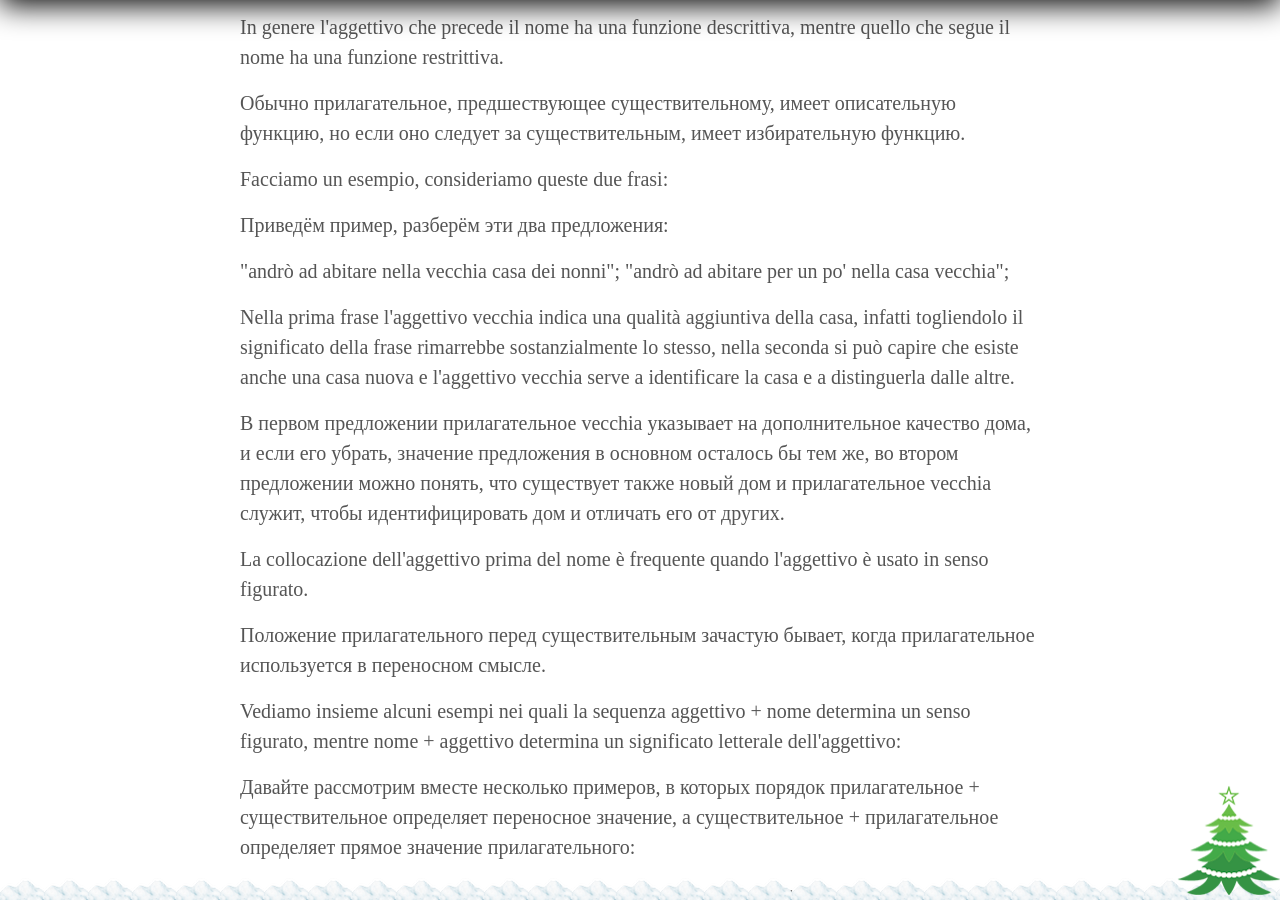
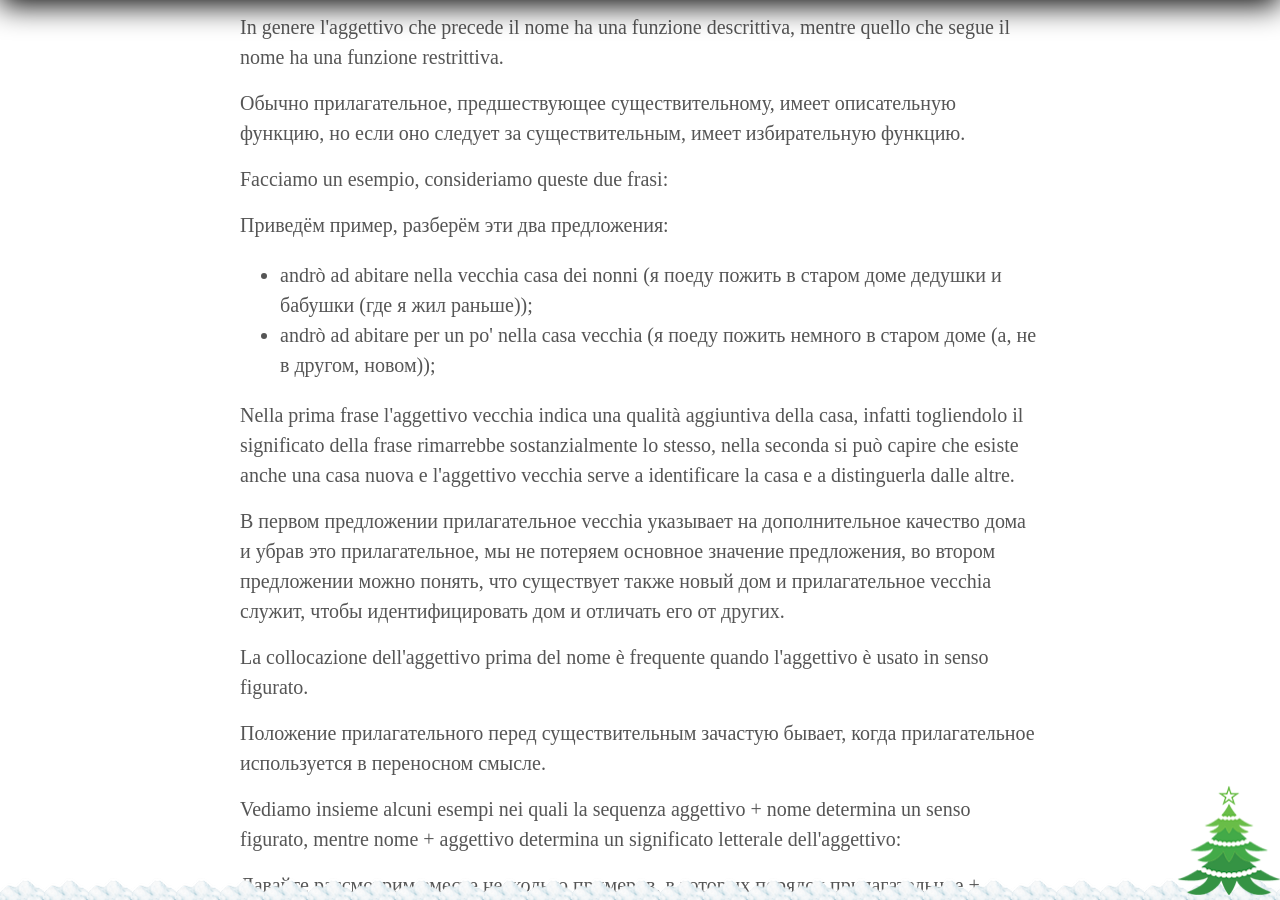
Before and after one commit to postolny/postolny.github.io, a Jekyll site: the page built from _posts/2021-03-25-la-posizione-dell-aggettivo-qualificativo.md, in a window 1280 px wide and 900 px high, scrolled down 2117 px. Built offline with Jekyll 4.4.1, drawn with Linux system fonts in a browser that asks for light colours; nearby versions of some CDN libraries.

Commit message:
Add files via upload

```diff
--- a/_posts/2021-03-25-la-posizione-dell-aggettivo-qualificativo.md
+++ b/_posts/2021-03-25-la-posizione-dell-aggettivo-qualificativo.md
@@ -46,11 +46,12 @@ Facciamo un esempio, consideriamo queste due frasi:
 
 Приведём пример, разберём эти два предложения:
 
-"andrò ad abitare nella vecchia casa dei nonni"; "andrò ad abitare per un po' nella casa vecchia";
+- andrò ad abitare nella vecchia casa dei nonni (я поеду пожить в старом доме дедушки и бабушки (где я жил раньше));
+- andrò ad abitare per un po' nella casa vecchia  (я поеду пожить немного в старом доме (а, не в другом, новом));
 
 Nella prima frase l'aggettivo vecchia indica una qualità aggiuntiva della casa, infatti togliendolo il significato della frase rimarrebbe sostanzialmente lo stesso, nella seconda si può capire che esiste anche una casa nuova e l'aggettivo vecchia serve a identificare la casa e a distinguerla dalle altre.
 
-В первом предложении прилагательное vecchia указывает на дополнительное качество дома, и если его убрать, значение предложения в основном осталось бы тем же, во втором предложении можно понять, что существует также новый дом и прилагательное vecchia служит, чтобы идентифицировать дом и отличать его от других.
+В первом предложении прилагательное vecchia указывает на дополнительное качество дома и убрав это прилагательное, мы не потеряем основное значение предложения, во втором предложении можно понять, что существует также новый дом и прилагательное vecchia служит, чтобы идентифицировать дом и отличать его от других.
 
 La collocazione dell'aggettivo prima del nome è frequente quando l'aggettivo è usato in senso figurato.
 
```
